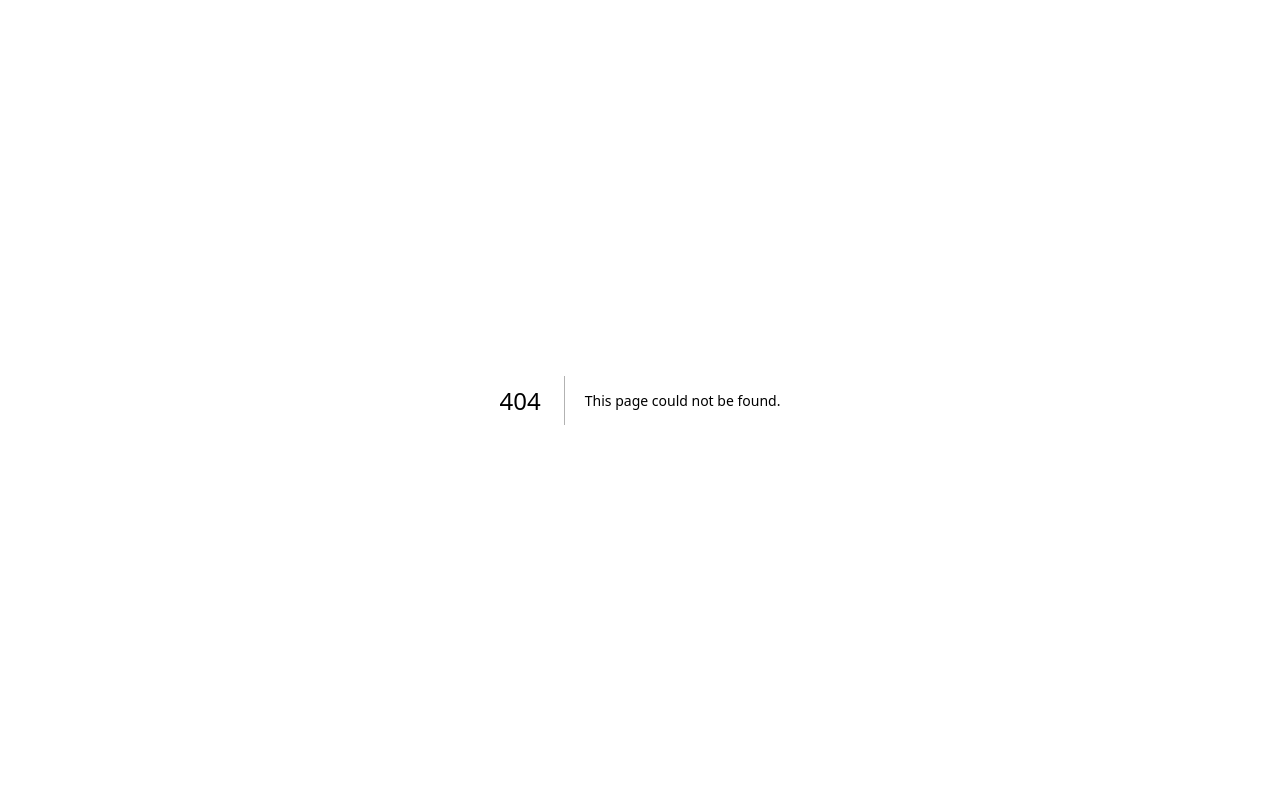
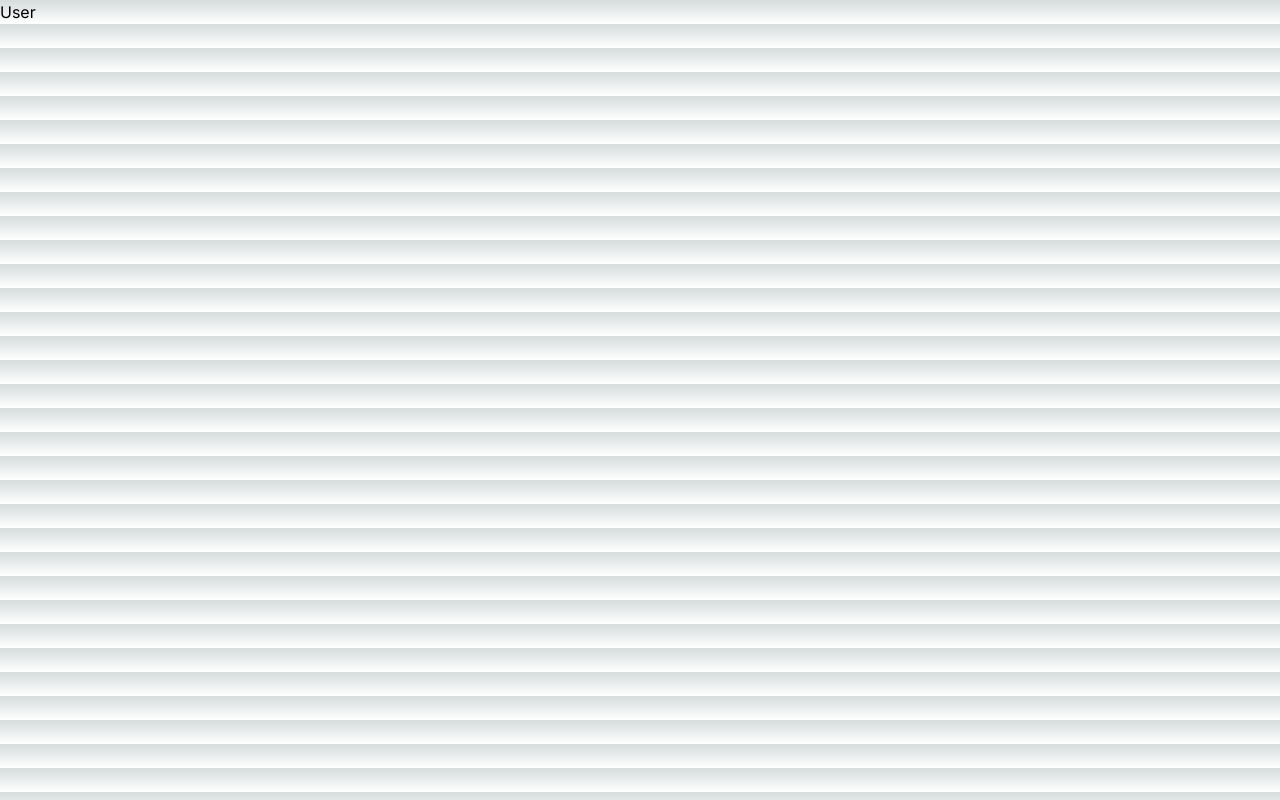
Before and after one commit to phscavallini/portfolio, a Next.js app: page /users/settings in a window 1280 px wide. Before the commit this address had no page. Built offline with nearby package versions, Linux system fonts and the light colour scheme.

Commit message:
criando rota

```diff
--- a/src/app/layout.tsx
+++ b/src/app/layout.tsx
@@ -5,7 +5,7 @@ import "./globals.css";
 const inter = Inter({ subsets: ["latin"] });
 
 export const metadata: Metadata = {
-  title: "Brizoow Portfolio",
+  title: 'Create Next App',
   description: "Generated by create next app",
 };
 
--- /dev/null
+++ b/src/app/users/settings/page.tsx
@@ -0,0 +1,12 @@
+import Image from 'next/image'
+
+export default function
+Settings() {
+    return (
+        <>
+            <h2>User</h2>
+        </>
+    );
+}
+
+// /users/settings
```
